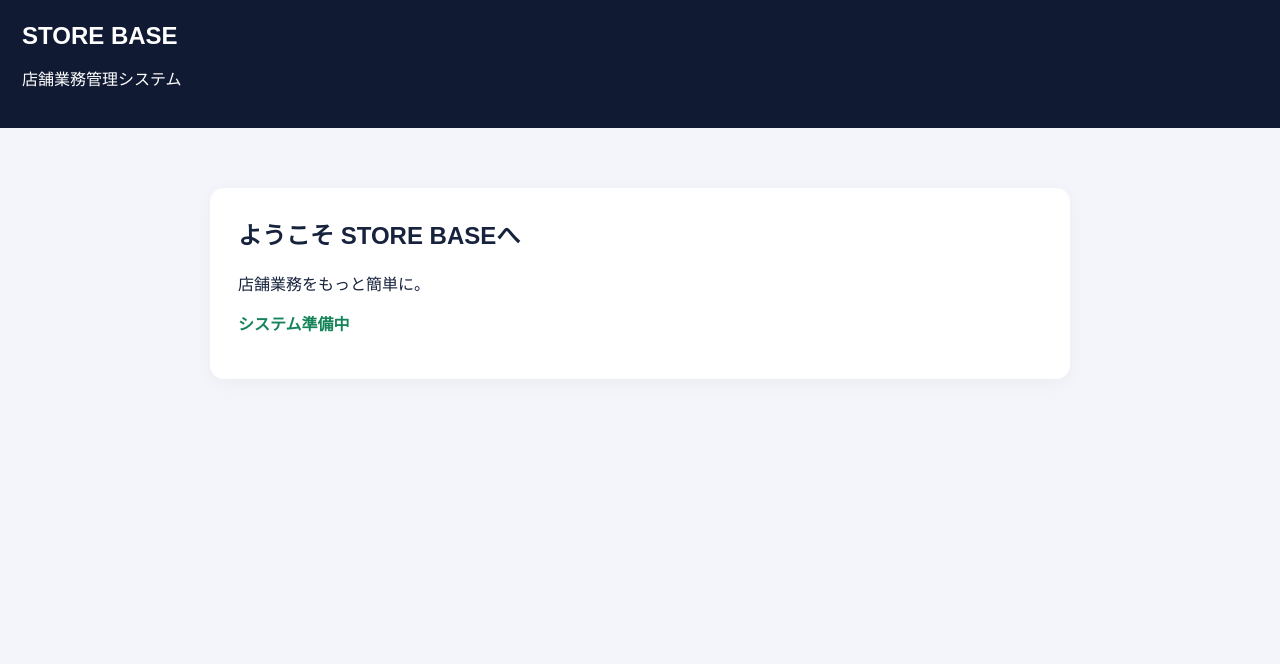
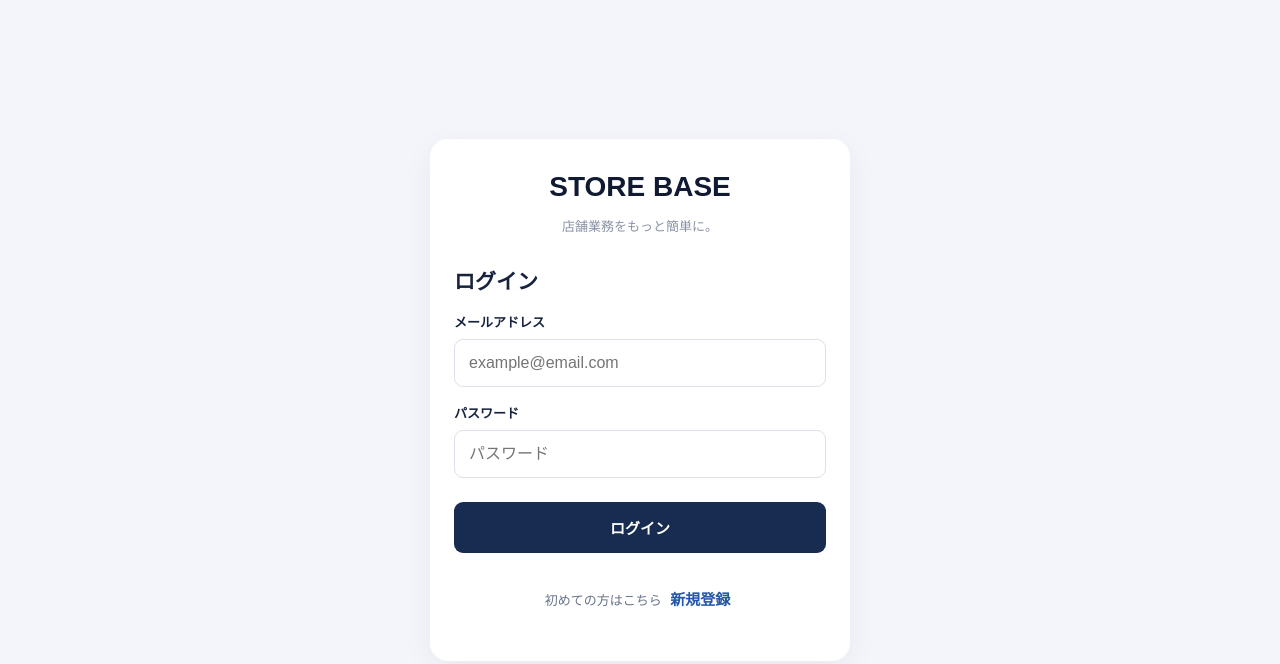
Before and after one commit to v4gr56c2r6-svg/STORE-BASE, a plain HTML site: page index.html in a window 1280 px wide. Drawn offline with Linux system fonts and the light colour scheme.

Commit message:
Update index.html

```diff
--- a/index.html
+++ b/index.html
@@ -5,67 +5,208 @@
   <meta charset="UTF-8">
   <meta name="viewport" content="width=device-width, initial-scale=1.0">
   <meta name="theme-color" content="#101a33">
-  <title>STORE BASE</title>
+  <title>STORE BASE | ログイン</title>
+
   <style>
-    * {
-      box-sizing: border-box;
-    }
+    * { box-sizing: border-box; }
 
     body {
       margin: 0;
       font-family: sans-serif;
       background: #f3f5fa;
       color: #17233d;
-    }
-
-    header {
-      background: #101a33;
-      color: white;
-      padding: 22px;
-    }
-
-    main {
-      max-width: 900px;
-      margin: 40px auto;
+      min-height: 100vh;
+      display: grid;
+      place-items: center;
       padding: 20px;
     }
 
-    .panel {
+    .container {
+      width: 100%;
+      max-width: 420px;
       background: white;
-      border-radius: 14px;
-      padding: 28px;
-      box-shadow: 0 4px 18px #0000000a;
+      border-radius: 18px;
+      padding: 32px 24px;
+      box-shadow: 0 8px 30px #0000000d;
     }
 
-    h1 {
-      margin: 0;
-      font-size: 24px;
+    .logo {
+      text-align: center;
+      margin-bottom: 30px;
     }
 
-    h2 {
-      margin-top: 0;
+    .logo h1 {
+      font-size: 28px;
+      margin: 0;
+      color: #101a33;
     }
 
-    .status {
-      color: #16845b;
+    .logo p {
+      color: #8992a5;
+      font-size: 13px;
+    }
+
+    h2 { font-size: 21px; }
+
+    input {
+      width: 100%;
+      padding: 14px;
+      border: 1px solid #dce1eb;
+      border-radius: 9px;
+      margin: 8px 0 16px;
+      font-size: 16px;
+    }
+
+    label {
+      font-size: 13px;
       font-weight: bold;
     }
+
+    button {
+      width: 100%;
+      padding: 15px;
+      border: none;
+      border-radius: 9px;
+      background: #172c50;
+      color: white;
+      font-size: 15px;
+      font-weight: bold;
+      cursor: pointer;
+      margin-top: 8px;
+    }
+
+    button.secondary {
+      background: white;
+      color: #172c50;
+      border: 1px solid #172c50;
+    }
+
+    .message {
+      font-size: 13px;
+      margin-top: 15px;
+      text-align: center;
+      color: #d04444;
+    }
+
+    .switch {
+      text-align: center;
+      font-size: 13px;
+      margin-top: 22px;
+      color: #68748a;
+    }
+
+    .switch button {
+      background: none;
+      color: #2458a6;
+      padding: 5px;
+      width: auto;
+    }
+
+    .hidden { display: none; }
   </style>
 </head>
+
 <body>
+  <div class="container">
+    <div class="logo">
+      <h1>STORE BASE</h1>
+      <p>店舗業務をもっと簡単に。</p>
+    </div>
 
-  <header>
-    <h1>STORE BASE</h1>
-    <p>店舗業務管理システム</p>
-  </header>
+    <section id="loginForm">
+      <h2>ログイン</h2>
 
-  <main>
-    <section class="panel">
-      <h2>ようこそ STORE BASEへ</h2>
-      <p>店舗業務をもっと簡単に。</p>
-      <p class="status">システム準備中</p>
+      <label>メールアドレス</label>
+      <input id="loginEmail" type="email"
+        placeholder="example@email.com">
+
+      <label>パスワード</label>
+      <input id="loginPassword" type="password"
+        placeholder="パスワード">
+
+      <button id="loginButton">ログイン</button>
+
+      <div class="switch">
+        初めての方はこちら
+        <button id="showRegister">新規登録</button>
+      </div>
     </section>
-  </main>
 
+    <section id="registerForm" class="hidden">
+      <h2>新規会員登録</h2>
+
+      <label>メールアドレス</label>
+      <input id="registerEmail" type="email"
+        placeholder="example@email.com">
+
+      <label>パスワード（6文字以上）</label>
+      <input id="registerPassword" type="password"
+        placeholder="パスワード">
+
+      <button id="registerButton">無料でアカウントを作成</button>
+
+      <div class="switch">
+        既にアカウントをお持ちの方
+        <button id="showLogin">ログイン</button>
+      </div>
+    </section>
+
+    <p id="message" class="message"></p>
+  </div>
+
+  <script type="module">
+    import { loginUser, registerUser }
+      from "./js/auth.js";
+
+    const loginForm = document.getElementById("loginForm");
+    const registerForm = document.getElementById("registerForm");
+    const message = document.getElementById("message");
+
+    document.getElementById("showRegister").onclick = () => {
+      loginForm.classList.add("hidden");
+      registerForm.classList.remove("hidden");
+      message.textContent = "";
+    };
+
+    document.getElementById("showLogin").onclick = () => {
+      registerForm.classList.add("hidden");
+      loginForm.classList.remove("hidden");
+      message.textContent = "";
+    };
+
+    document.getElementById("registerButton").onclick =
+      async () => {
+        message.textContent = "登録中...";
+
+        const email =
+          document.getElementById("registerEmail").value.trim();
+
+        const password =
+          document.getElementById("registerPassword").value;
+
+        const result = await registerUser(email, password);
+
+        message.textContent = result.success
+          ? "会員登録に成功しました！"
+          : result.message;
+      };
+
+    document.getElementById("loginButton").onclick =
+      async () => {
+        message.textContent = "ログイン中...";
+
+        const email =
+          document.getElementById("loginEmail").value.trim();
+
+        const password =
+          document.getElementById("loginPassword").value;
+
+        const result = await loginUser(email, password);
+
+        message.textContent = result.success
+          ? "ログインに成功しました！"
+          : result.message;
+      };
+  </script>
 </body>
 </html>
```
